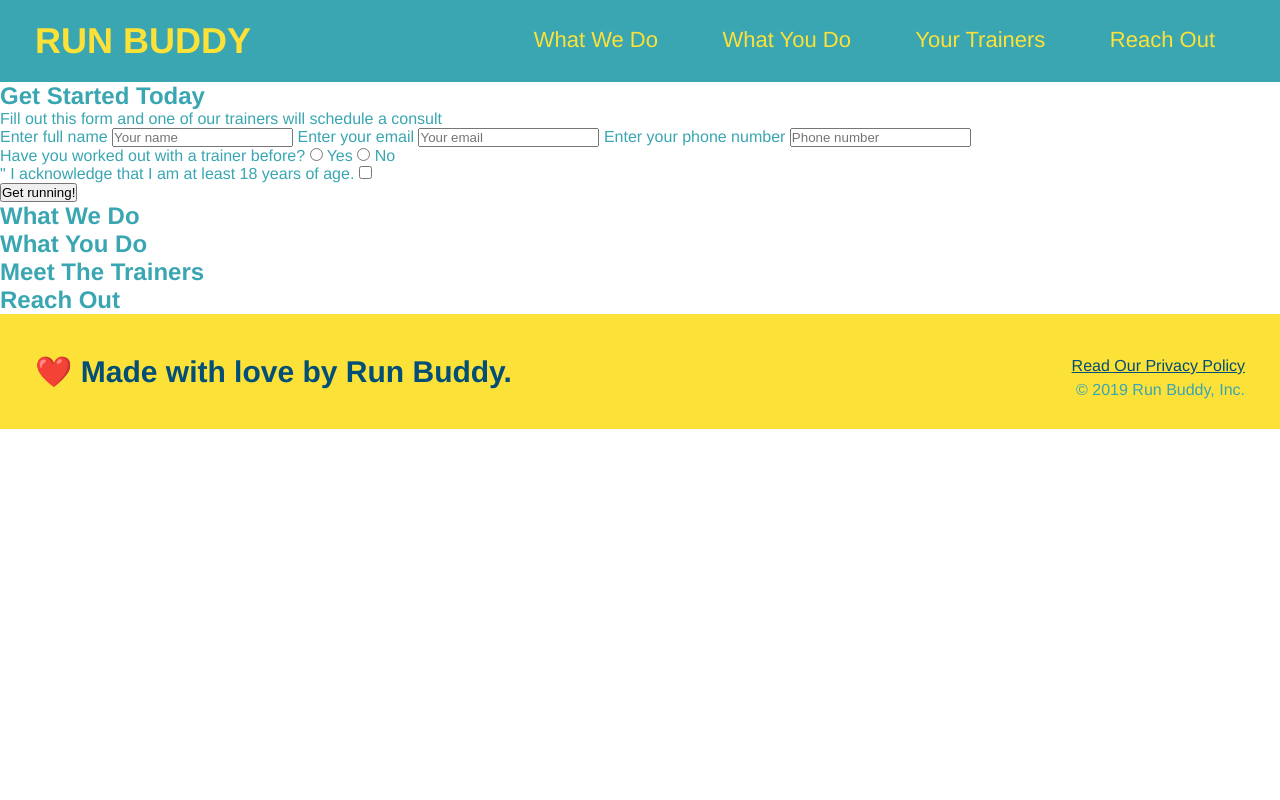
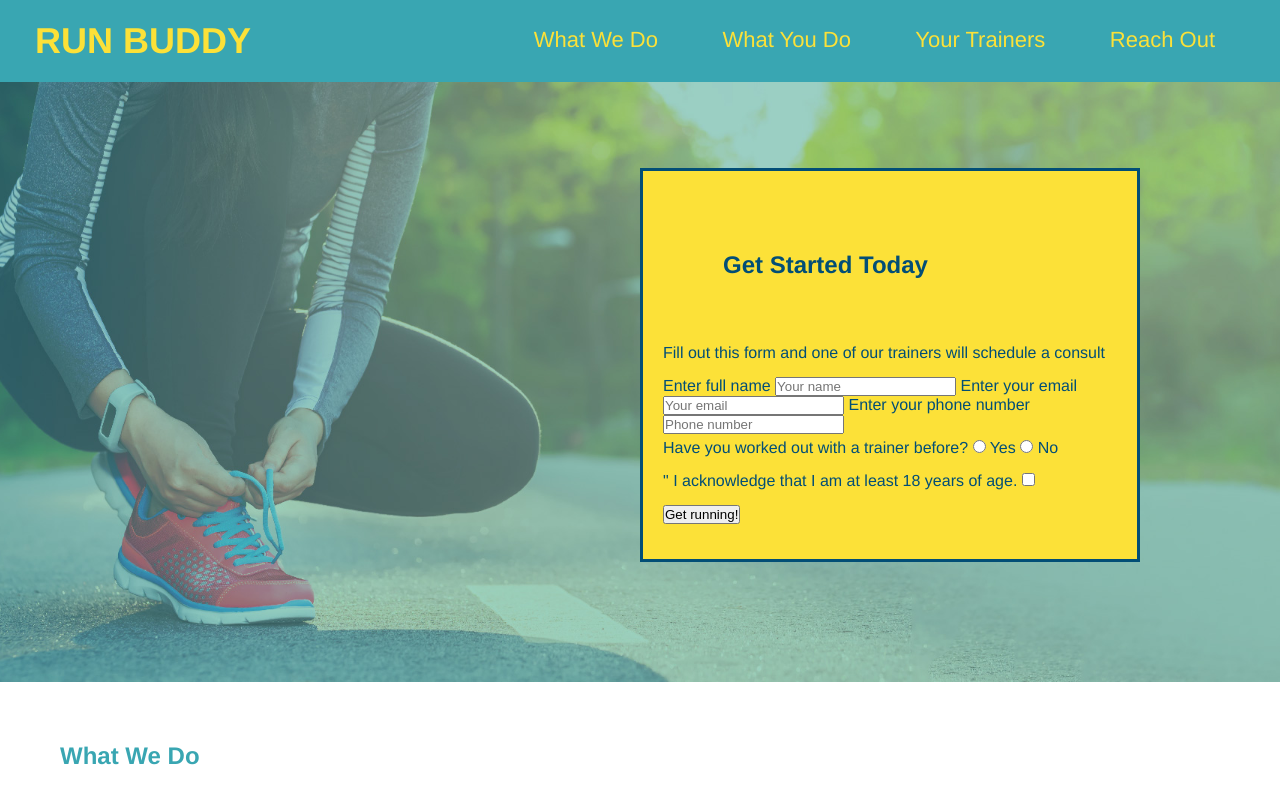
Before and after one commit to ERansom1/Runbuddy, a plain HTML site: page index.html in a window 1280 px wide. Shown: the top 800 px of the page. Drawn offline with Linux system fonts and the light colour scheme.

Commit message:
added hero
added hero

```diff
--- a/index.html
+++ b/index.html
@@ -38,7 +38,9 @@
 
   <!-- hero/jumbotron -->
   <section>
-    <div>
+    <section class="hero">
+    <div class="hero-form">
+
       <h2>Get Started Today</h2>
       <p>Fill out this form and one of our trainers will schedule a consult</p>
 
@@ -54,6 +56,7 @@
         <!--phone-->
         <label for="phone">Enter your phone number</label>
         <input type="tel" placeholder="Phone number" name="phone" id="phone" />
+
 
         <p>
           Have you worked out with a trainer before?
@@ -78,7 +81,7 @@
 
     </div>
   </section>
-
+<section>
   <!-- "what we do" section -->
   <section>
     <h2>What We Do</h2>
@@ -99,6 +102,8 @@
     <h2>Reach Out</h2>
   </section>
 
+</section>
+
   <!-- footer -->
   <footer>
     <h2>❤️ Made with love by Run Buddy.</h2>
--- a/style.css
+++ b/style.css
@@ -43,6 +43,9 @@
     font-size: 22px;
   }
 
+ section h2 {padding: 60px}
+
+
   footer {
     background: #fce138;
     width: 100%;
@@ -65,3 +68,43 @@
   footer a {
     color: #024e76;
   }
+
+
+   /* Hero Style Start*/
+   .hero {
+       background-image: url("../Runbuddy/assets/images/hero-bg.jpg");
+       height: 600px;
+       background-size: cover;
+       background-position: center;
+       position: relative;
+   }
+   /*Hero Style End*/
+
+   /*Hero box*/
+   .hero-form {
+       background-color:#fce138 ;
+       color: #024e76;
+       padding: 20px;
+       border: 3px solid #024e76;
+       width: 500px;
+       position: absolute;
+       bottom: 120px;
+       right: 140px;
+
+   }
+
+   .hero-form p {
+  margin: 5px 0 15px 0;
+
+}
+
+    .form-input {
+        border: 1px solid #024e76;
+        display: block;
+        padding: 7px 15px;
+        font-size: 16px;
+        color: #024e76;
+        width: 100%;
+        margin-bottom: 15px;
+
+}
```
Also changed, not shown: assets/images/hero-bg.jpg (added).
